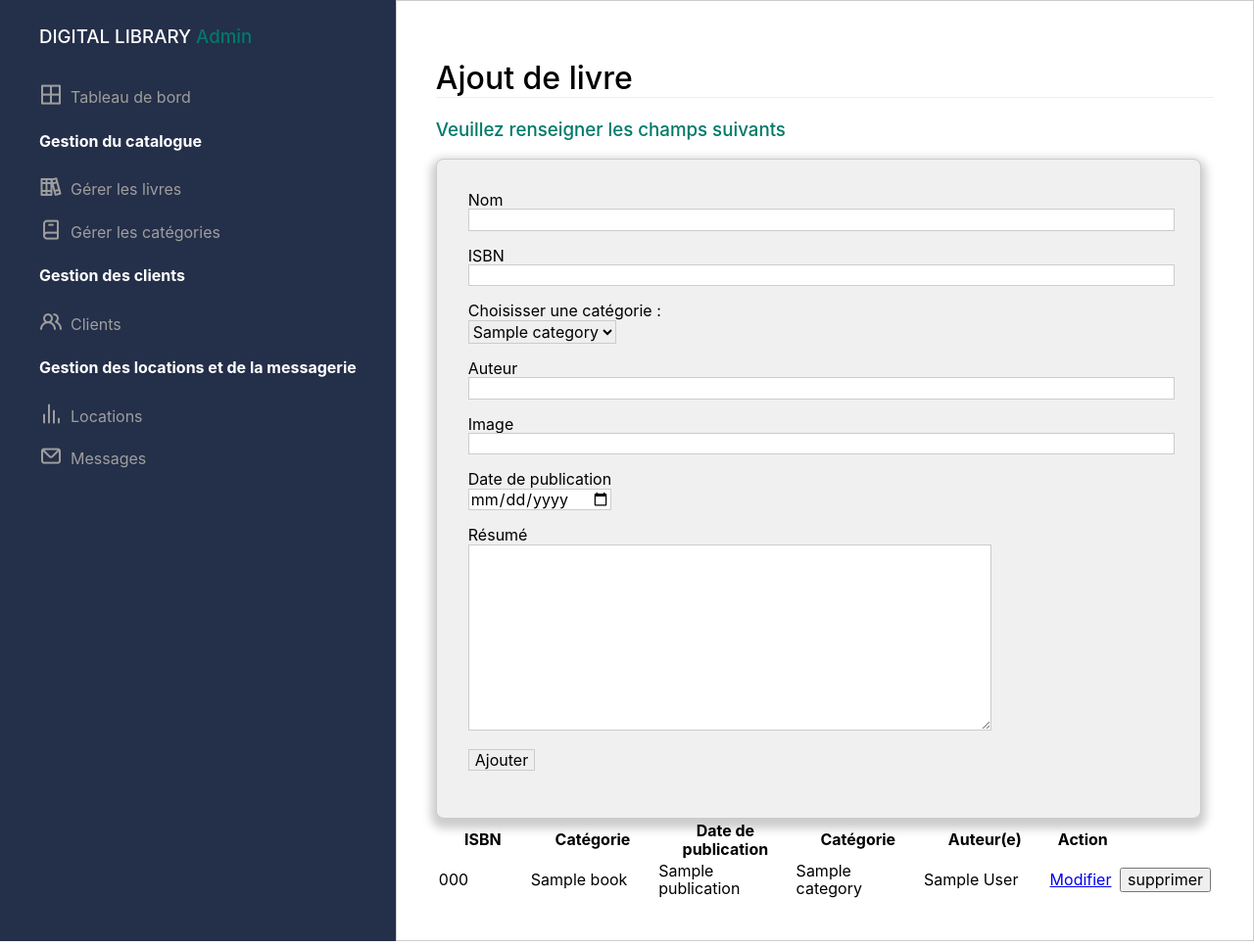
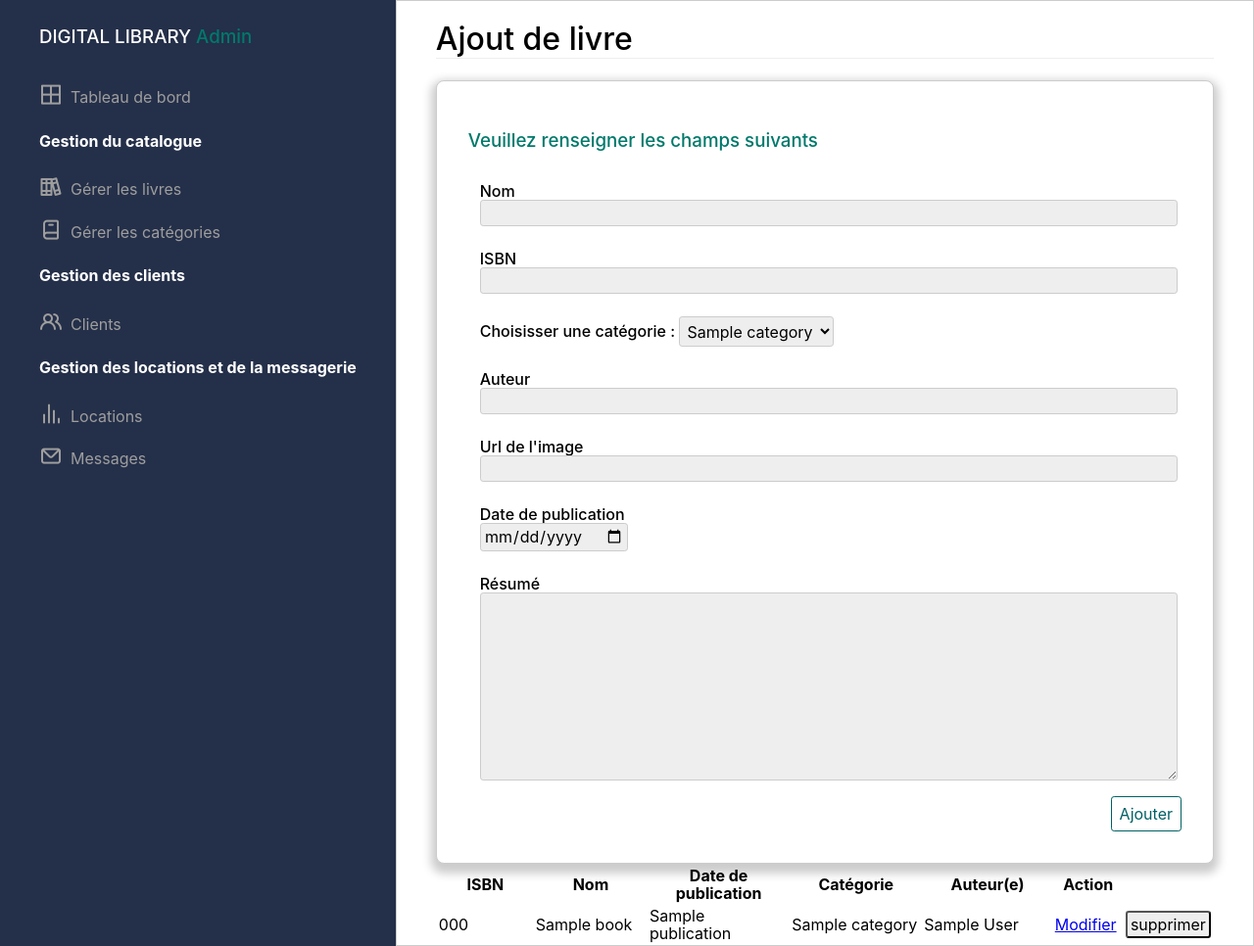
Before and after one commit to JeromeHillion/librairie_digital, a PHP site: template src/Vue/Admin/book.php in a window 1280 px wide. Shown: the whole page at 98% size. Run offline with PHP 8.4, Linux system fonts and the light colour scheme; the template is opened without the code that fills it: most values are stand-ins (such as "Sample title", 1, 10 or a date in 2020); some libraries are stand-ins or nearby versions.

Commit message:
final gestions des livres et des bugs

```diff
--- a/public/css/Admin/book.css
+++ b/public/css/Admin/book.css
@@ -1,52 +1,91 @@
 .containerGeneral {
   display: flex;
+}
+.container {
+  padding: 0 2.5rem 0 2.5rem;
+  flex: 1;
+  background-color: #fff;
+  border: solid 1px #ccc;
+}
+h1 {
+  border-bottom: 1px #eee solid;
+}
 
-
+h1,
+h2,
+h3 {
+  font-family: inherit;
+  font-weight: 500;
 }
 
 /* formulaire */
 
-form{
-  background-color: #F0F0F0;
-  width: 90%;
+form {
+  background-color: #fff;
   padding: 2rem;
-  max-width: 100%;
   border: solid 1px #ccc;
   box-shadow: 0 5px 10px 5px #ccc;
   border-radius: 0.5rem;
-
+  display: flex;
+  flex-direction: column;
 }
 
-label, #btnAdd {
+.publication label,
+.summary label {
   display: block;
-
 }
-form input, form select, form textarea
-{
-  margin: 0 0 1rem;
-  border: solid 1px #ccc;
-
+.name,
+.isbn,
+.category,
+.author,
+.cover,
+.publication,
+.summary {
+  padding: 0.745rem;
+  font-weight: 500;
+}
+#btnAdd {
+  align-self: flex-end;
+  background-color: #fff;
+  color: #006064;
+  border: solid 1px #006064;
+  padding: 0.5rem;
 }
 
-form input[type="text"]
+#btnAdd:hover {
+  align-self: flex-end;
+  color: #fff;
+  background-color: #006064;
+  border: solid 1px #ccc;
+}
+
+#nameEmpty,
+#isbnEmpty,
+#authorEmpty,
+#coverEmpty,
+#publicationEmpty,
+#summaryEmpty,
+#invalidCharacters,
+#mustContain
 {
+  color: #b71c1c;
+  display: none;
+}
+form input,
+textarea,
+select {
+  border: solid 1px #ccc;
+}
+
+input,
+textarea,
+select {
+  padding: 0.2rem;
+  border-radius: 0.2rem;
+  background-color: #eee;
+}
+form input[type="text"],
+textarea {
   width: 100%;
   max-width: 100%;
 }
-
-.container {
-  padding: 2.5rem;
-  flex: 1;
-  background-color: #fff;
-  border: solid 1px #ccc;
-}
-
-h1{
-  border-bottom: 1px #eee solid;
-
-}
-
-h1,h2,h3{
-  font-family: inherit;
-  font-weight: 500;
-}
--- a/public/js/Admin/book.js
+++ b/public/js/Admin/book.js
@@ -16,55 +16,126 @@ const deleteUrl = currentUrl.replace(
   "CrudBook/DeleteBookController.php"
 );
 
+const invalidCharacters = $("#invalidCharacters").css("display", "none");
+const mustContain = $("#mustContain").css("display", "none");
 
 /************************DOM************************/
 
 $(function () {
-    add();
   $("#btnAdd").on("click", function (event) {
     event.preventDefault();
+    add();
+  });
+});
+
+/************************Fonctions************************/
+
+function add() {
   let name = encodeURIComponent($("#name").val());
-    let isbn = encodeURIComponent($("#isbn ").val());
+  let isbn = encodeURIComponent($("#isbn").val());
   let category = encodeURIComponent($("#category option:selected").text());
   let author = encodeURIComponent($("#author").val());
   let cover = encodeURIComponent($("#cover").val());
   let publication = encodeURIComponent($("#publication").val());
   let summary = encodeURIComponent($("#summary").val());
 
-    if (name != "" && isbn != "" && category != "" && author != "" && cover != "" && publication != "" && summary != "") {
-      $.ajax(
-        {
+  if (
+    name != "" &&
+    isbn != "" &&
+    category != "" &&
+    author != "" &&
+    cover != "" &&
+    publication != "" &&
+    summary != ""
+  ) {
+    if (verifIsbn(isbn)) {
+      $("#isbn").css("border", "solid 1px #B71C1C");
+      $("#invalidCharacters").css("display", "block");
+    }
+
+    if (isbn.length !=13) {
+      $("#isbn").css("border", "solid 1px #B71C1C");
+      $("#mustContain").css("display", "block");
+
+    }
+    $.ajax({
       url: addUrl,
       type: "POST",
-            data: "name="+name+"&isbn="+isbn+"&category="+category+"&author="+author+"&cover="+cover+"&publication="+publication+"&summary="+summary
-        }
-    );
-    }
-      });
+      data:
+        "name=" +
+        name +
+        "&isbn=" +
+        isbn +
+        "&category=" +
+        category +
+        "&author=" +
+        author +
+        "&cover=" +
+        cover +
+        "&publication=" +
+        publication +
+        "&summary=" +
+        summary,
     });
 
+    $("#dataCategories").append(
+      "<tr>"+
+      "<td>" +
+        isbn +
+        "</td>"+
+        "<td>" +
+        name +
+        "</td>"+
+        "<td>" +
+        publication +
+        "</td>"+
+        "<td>" +
+        category +
+        "</td>"+
+        "<td>" +
+        author +
+        "</td>"+
+        "<td><a class='btnEdit'>Modifier</a></td>"+
+        "<td><input type='button' class='btnDelete' value ='Supprimer'></td></tr>"
+    );
+  } else {
+    errorForm();
+  }
+}
+function verifIsbn(isbn) {
+  const regex = /^[0-9]$/;
+  return regex.test(isbn);
+}
+
+function errorForm() {
+  if ($("#name").val() === "") {
+    $("#name").css("border", "solid 2px #B71C1C");
+    $("#name .empty").css("display", "block");
+  }
+
+  if ($("#isbn").val() === "") {
+    $("#isbn").css("border", "solid 2px #B71C1C");
+    $("#isbn .empty").css("display", "block");
+  }
 
 
-/************************Fonctions************************/
-
-function add()
-{
-    let name = encodeURIComponent($("#name").val());
-    let isbn = encodeURIComponent($("#isbn").val());
-    let category = encodeURIComponent($("#category").val());
-    let author = encodeURIComponent($("#author").val());
-    let cover = encodeURIComponent($("#cover").val());
-    let publication = encodeURIComponent($("#publication").val());
-    let summary = encodeURIComponent($("#summary").val());
-
-    if (name != "" && isbn != "" && category != "" && author != "" && cover != "" && publication != "" && summary != "") {
-      $.ajax(
-        {
-            url: addUrl,
-            type: "POST",
-            data: "name="+name+"&isbn="+isbn+"&category="+category+"&author="+author+"&cover="+cover+"&publication="+publication+"&summary="+summary
-        }
-    );
+  if ($("#author").val() === "") {
+    $("#author").css("border", "solid 1px #B71C1C");
+    $("#name .empty").css("display", "block");
   }
 
+  if ($("#cover").val() === "") {
+    $("#cover").css("border", "solid 1px #B71C1C");
+    $("#cover .empty").css("display", "block");
   }
+
+  if ($("#publication").val() === "") {
+    $("#publication").css("border", "solid 1px #B71C1C");
+    $("#publication .empty").css("display", "block");
+  }
+
+  if ($("#summary").val() === "") {
+    $("#summary").css("border", "solid 1px #B71C1C");
+    $("#summary .empty").css("display", "block");
+  }
+}
--- a/src/Repository/CategoryRepository.php
+++ b/src/Repository/CategoryRepository.php
@@ -65,6 +65,7 @@ class CategoryRepository
         $req->execute([$name]);
         $res = $req->fetch();
 
+
         return $res;
     }
     public function getCategories()
--- a/src/Vue/Admin/book.php
+++ b/src/Vue/Admin/book.php
@@ -22,46 +22,67 @@
         <div class="container">
             <div class="book">
                 <h1>Ajout de livre</h1>
-                <h3 class="primary-color">Veuillez renseigner les champs suivants</h3>
+
 
                 <form>
+                    <h3 class="primary-color">Veuillez renseigner les champs suivants</h3>
+                    <div class="name">
                         <label for="name">Nom</label>
                         <input type="text" name="name" id="name">
+                        <span id="nameEmpty">Le champs est vide !</span>
+                    </div>
 
+                    <div class="isbn">
                         <label for="isbn">ISBN</label>
                         <input type="text" name="isbn" id="isbn">
+                        <span id="invalidCharacters">Caractères invalide !</span>
+                        <span id="mustContain">Le numéros doit contenir 13 caractères !</span>
+                        <span id="isbnEmpty">Le champs est vide !</span>
+                    </div>
 
-
+                    <div class="category">
                         <label for="category">Choisisser une catégorie :</label>
-
                         <select name="category" id="category">
-                    <?php foreach($categories as $category) : ?>
-                        <option  value=""><?=$category['name']?></option>
+                            <?php foreach ($categories as $category) : ?>
+                                <option value="<?= $category['name'] ?>"><?= $category['name'] ?></option>
                             <?php endforeach; ?>
                         </select>
+                    </div>
 
+                    <div class="author">
                         <label for="author">Auteur</label>
                         <input type="text" name="author" id="author">
+                        <span id="authorEmpty">Le champs est vide !</span>
+                    </div>
 
-                    <label for="cover">Image</label>
+                    <div class="cover">
+                        <label for="cover">Url de l'image</label>
                         <input type="text" name="cover" id="cover">
+                        <span id="coverEmpty">Le champs est vide !</span>
+                    </div>
 
+                    <div class="publication">
                         <label for="publication">Date de publication</label>
                         <input type="date" name="publication" id="publication">
+                        <span id="publicationEmpty">Le champs est vide !</span>
+                    </div>
 
+                    <div class="summary">
                         <label for="summary">Résumé</label>
-                    <textarea rows="10" cols="50" name="summary" id="summary"></textarea>
+                        <textarea rows="10" name="summary" id="summary"></textarea>
+                        <span id="summaryEmpty">Le champs est vide !</span>
+                    </div>
 
                     <input type="submit" id="btnAdd" value="Ajouter">
                 </form>
 
             </div>
-            <?php if($books): ?>
+            <?php if ($books) : ?>
                 <table>
                     <thead>
                         <tr>
                             <th width="800rem">ISBN</th>
-                            <th width="800rem">Catégorie</th>
+                            <th width="800rem">Nom</th>
                             <th width="800rem">Date de publication</th>
                             <th width="800rem">Catégorie</th>
                             <th width="800rem">Auteur(e)</th>
@@ -70,17 +91,17 @@
                     </thead>
                     <tbody id="dataCategories">
                         <form>
-                                <?php foreach($books as $book): ?>
-                                <tr id = "<?= $book['id']?>">
-                                    <td><?= $book['isbn']?></td>
-                                    <td><?= $book['name']?></td>
-                                    <td><?= $book['publication']?></td>
-                                    <td><?= $book['category']?></td>
-                                    <td><?= $book['author']?></td>
-                                    <td><a href="#" >Modifier</a></td>
-                                    <td><input type='submit' class='btnDelete' value ='supprimer'></td>
+                            <?php foreach ($books as $book) : ?>
+                                <tr id="<?= $book['id'] ?>">
+                                    <td><?= $book['isbn'] ?></td>
+                                    <td><?= $book['name'] ?></td>
+                                    <td><?= $book['publication'] ?></td>
+                                    <td><?= $book['category'] ?></td>
+                                    <td><?= $book['author'] ?></td>
+                                    <td><a href="#">Modifier</a></td>
+                                    <td><input type='submit' class='btnDelete' value='supprimer'></td>
                                 </tr>
-                                <?php endforeach;?>
+                            <?php endforeach; ?>
                         </form>
                     </tbody>
                 </table>
```
Also changed, not shown: src/Controller/CrudBook/AddBookController.php (+17 -10 lines), src/Repository/BookRepository.php (+12 -13 lines), readme.md. Lines whose indentation alone changed are shown as unchanged.
